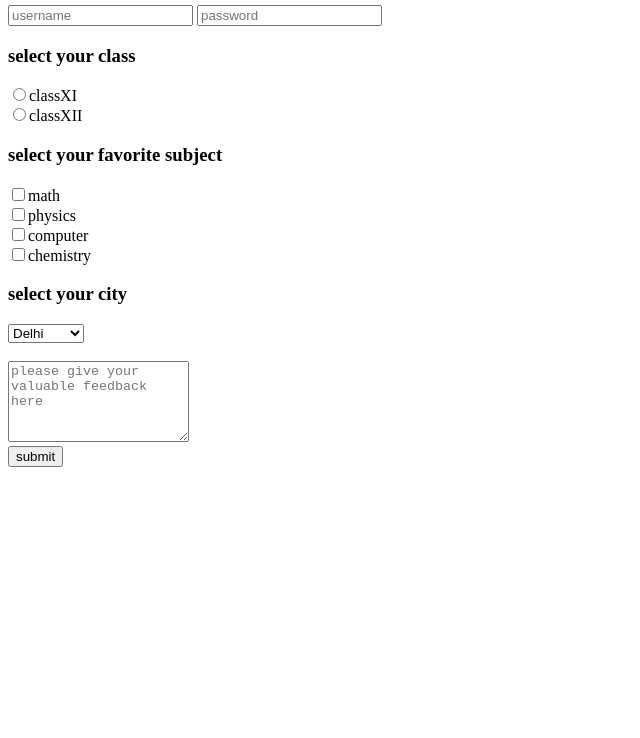
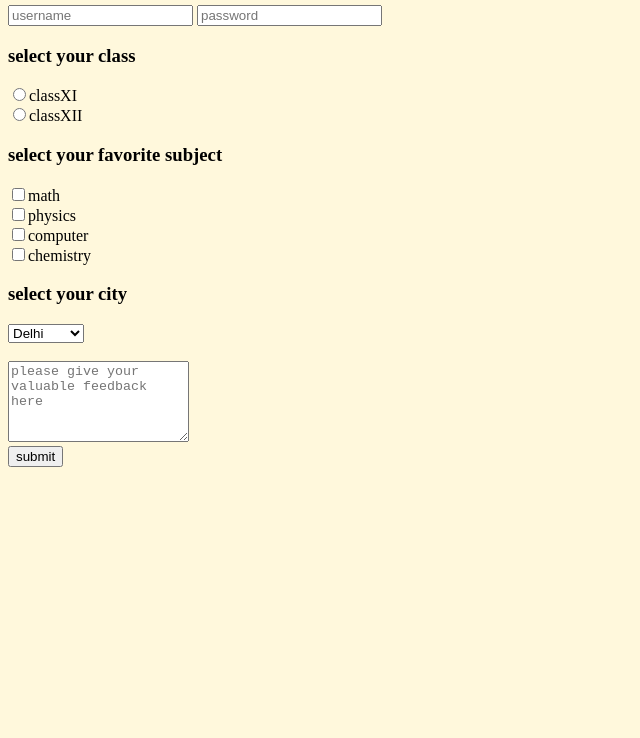
Before and after one commit to Shrawan2002/RegistrationFrom, a plain HTML site: page index.html in a window 1280 px wide. Shown: the part 62-800 px from the top of the page, without its empty margins (0-640 px from the left). Drawn offline with Linux system fonts and the light colour scheme.

Commit message:
Add files via upload

```diff
--- a/index.html
+++ b/index.html
@@ -4,6 +4,7 @@
     <meta charset="UTF-8">
     <meta name="viewport" content="width=device-width, initial-scale=1.0">
     <title>RegistrationForm</title>
+    <link rel = "stylesheet" href="style.css" >
 </head>
 <body>
     <h2>Registration Form</h2>
--- a/style.css
+++ b/style.css
@@ -0,0 +1,3 @@
+body{
+    background-color: cornsilk;
+}
```
